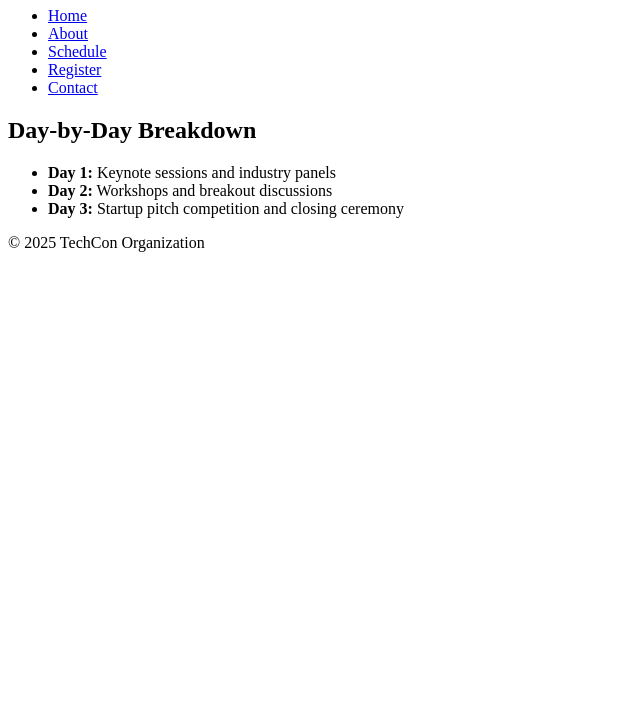
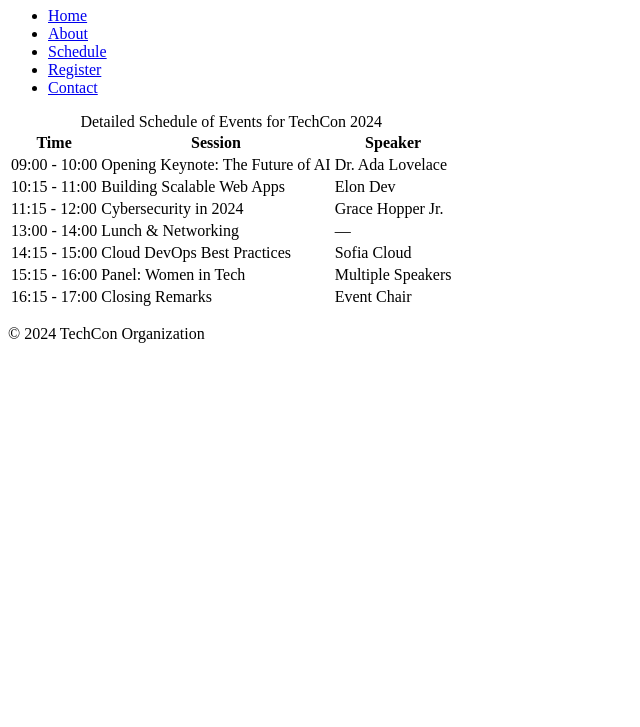
Before and after one commit to Faith043888/TechCon_HTML, a plain HTML site: page techcon_website/schedule.html in a window 1280 px wide. Shown: the part 73-800 px from the top of the page, without its empty margins (0-640 px from the left). Drawn offline with Linux system fonts and the light colour scheme.

Commit message:
added the full content for the page

```diff
--- a/techcon_website/schedule.html
+++ b/techcon_website/schedule.html
@@ -2,13 +2,13 @@
 <html lang="en">
 <head>
   <meta charset="UTF-8" />
-  <meta name="viewport" content="width=device-width, initial-scale=1.0"/>
-  <title>Schedule - TechCon 2024</title>
+  <meta name="viewport" content="width=device-width, initial-scale=1.0" />
+  <title>Schedule for TechCon 2024</title>
 </head>
 <body>
 
   <header>
-    <h1>TechCon 2024 Schedule</h1>
+    <h1>Schedule for TechCon 2024</h1>
     <nav>
       <ul>
         <li><a href="index.html">Home</a></li>
@@ -21,18 +21,57 @@
   </header>
 
   <main>
-    <section>
-      <h2>Day-by-Day Breakdown</h2>
-      <ul>
-        <li><strong>Day 1:</strong> Keynote sessions and industry panels</li>
-        <li><strong>Day 2:</strong> Workshops and breakout discussions</li>
-        <li><strong>Day 3:</strong> Startup pitch competition and closing ceremony</li>
-      </ul>
-    </section>
+    <table>
+      <caption>Detailed Schedule of Events for TechCon 2024</caption>
+      <thead>
+        <tr>
+          <th scope="col">Time</th>
+          <th scope="col">Session</th>
+          <th scope="col">Speaker</th>
+        </tr>
+      </thead>
+      <tbody>
+        <tr>
+          <td>09:00 - 10:00</td>
+          <td>Opening Keynote: The Future of AI</td>
+          <td>Dr. Ada Lovelace</td>
+        </tr>
+        <tr>
+          <td>10:15 - 11:00</td>
+          <td>Building Scalable Web Apps</td>
+          <td>Elon Dev</td>
+        </tr>
+        <tr>
+          <td>11:15 - 12:00</td>
+          <td>Cybersecurity in 2024</td>
+          <td>Grace Hopper Jr.</td>
+        </tr>
+        <tr>
+          <td>13:00 - 14:00</td>
+          <td>Lunch & Networking</td>
+          <td>—</td>
+        </tr>
+        <tr>
+          <td>14:15 - 15:00</td>
+          <td>Cloud DevOps Best Practices</td>
+          <td>Sofia Cloud</td>
+        </tr>
+        <tr>
+          <td>15:15 - 16:00</td>
+          <td>Panel: Women in Tech</td>
+          <td>Multiple Speakers</td>
+        </tr>
+        <tr>
+          <td>16:15 - 17:00</td>
+          <td>Closing Remarks</td>
+          <td>Event Chair</td>
+        </tr>
+      </tbody>
+    </table>
   </main>
 
   <footer>
-    <p>&copy; 2025 TechCon Organization</p>
+    <p>&copy; 2024 TechCon Organization</p>
   </footer>
 
 </body>
```
